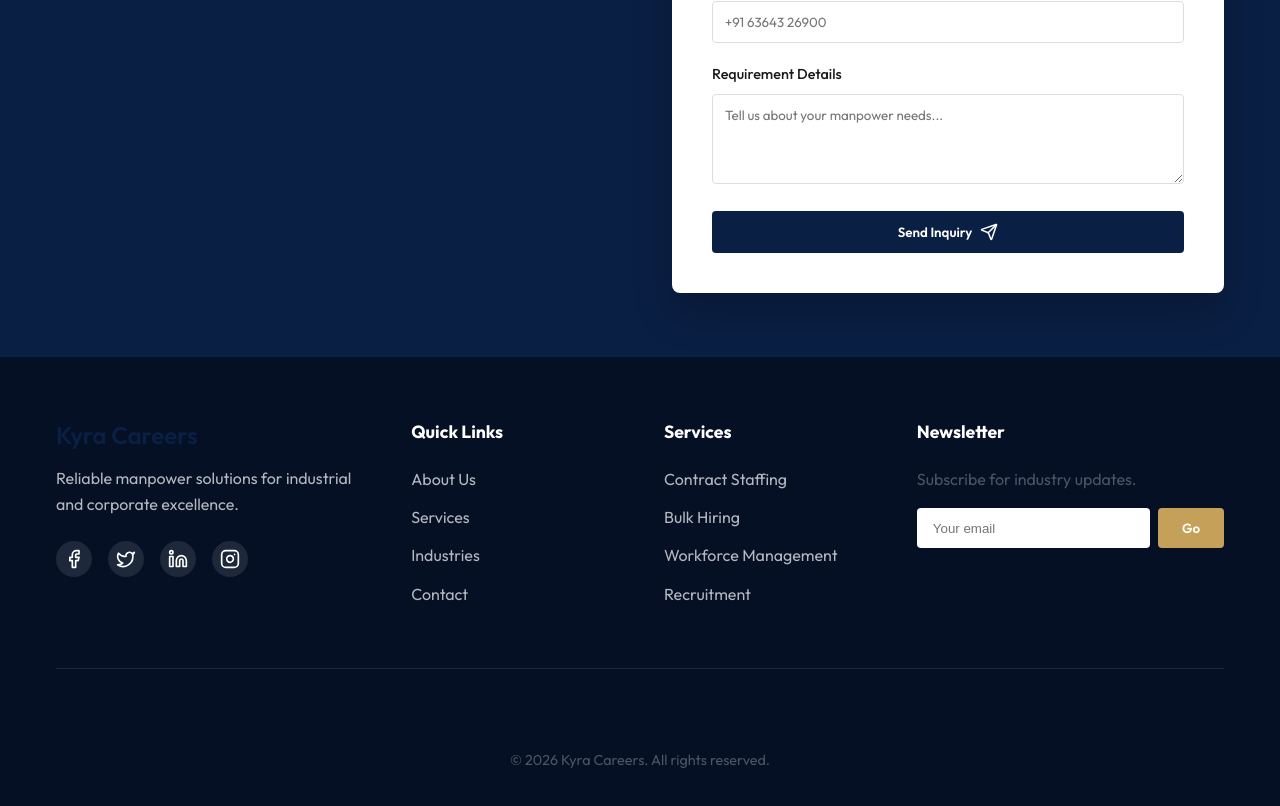
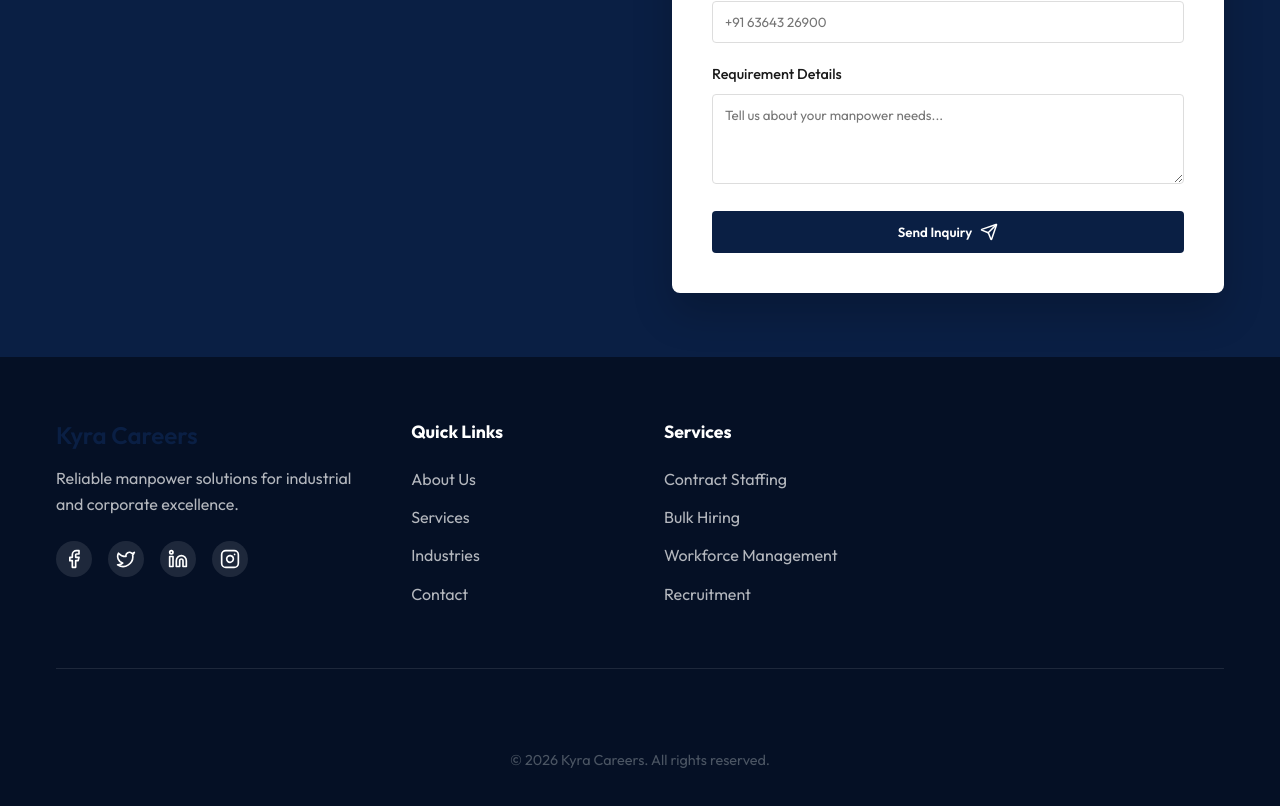
Before and after one commit to shubhamdnaik/Kyra, a React (Vite) app: page / in a window 1280 px wide. Shown: the part 5914-6720 px from the top of the page. Built offline with nearby package versions, Linux system fonts and the light colour scheme.

Commit message:
Remove newsletter section

```diff
--- a/src/components/Footer.jsx
+++ b/src/components/Footer.jsx
@@ -38,14 +38,7 @@ export function Footer() {
                         </ul>
                     </div>
 
-                    <div className="footer-newsletter">
-                        <h4>Newsletter</h4>
-                        <p>Subscribe for industry updates.</p>
-                        <div className="newsletter-form">
-                            <input type="email" placeholder="Your email" />
-                            <button className="btn btn-secondary">Go</button>
-                        </div>
-                    </div>
+
                 </div>
 
                 <div className="footer-bottom">
```
